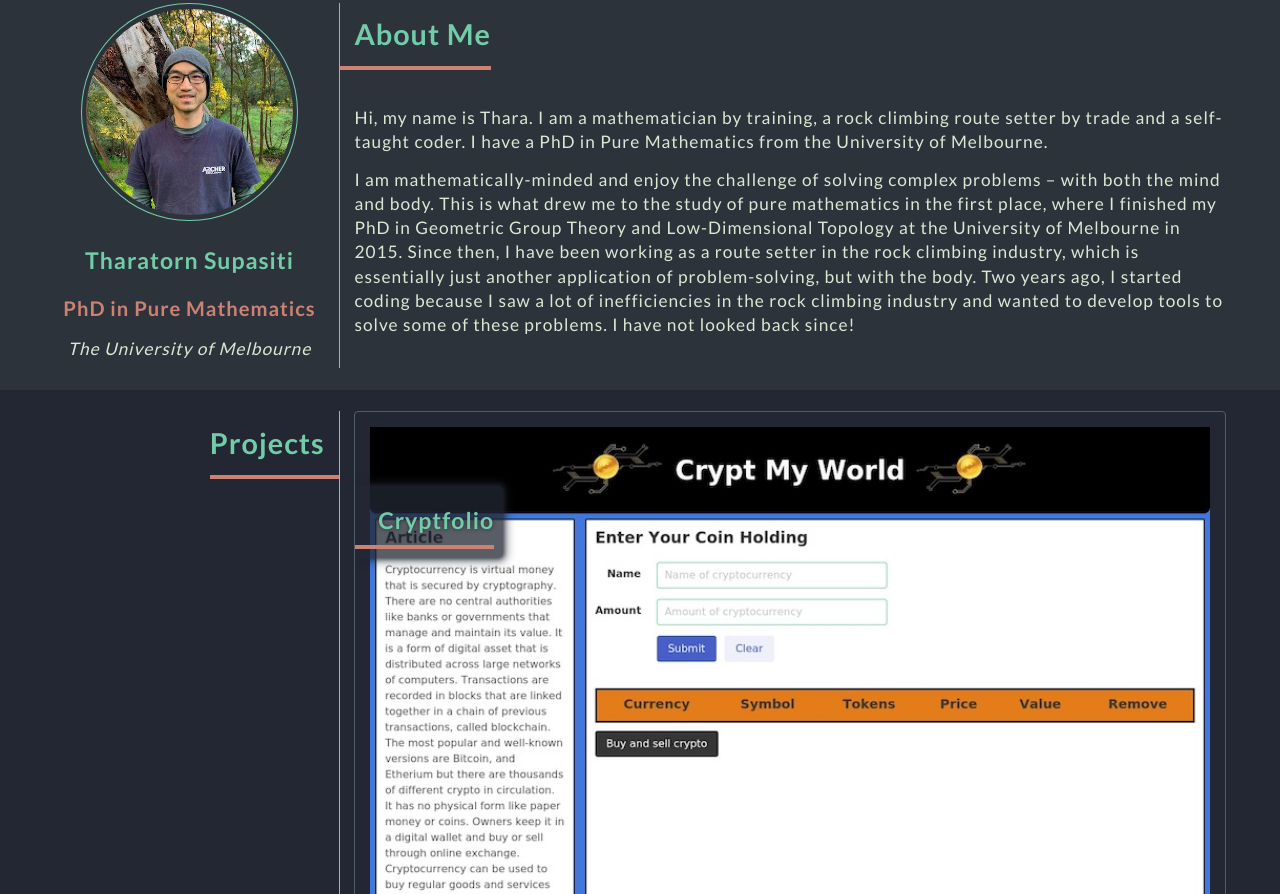
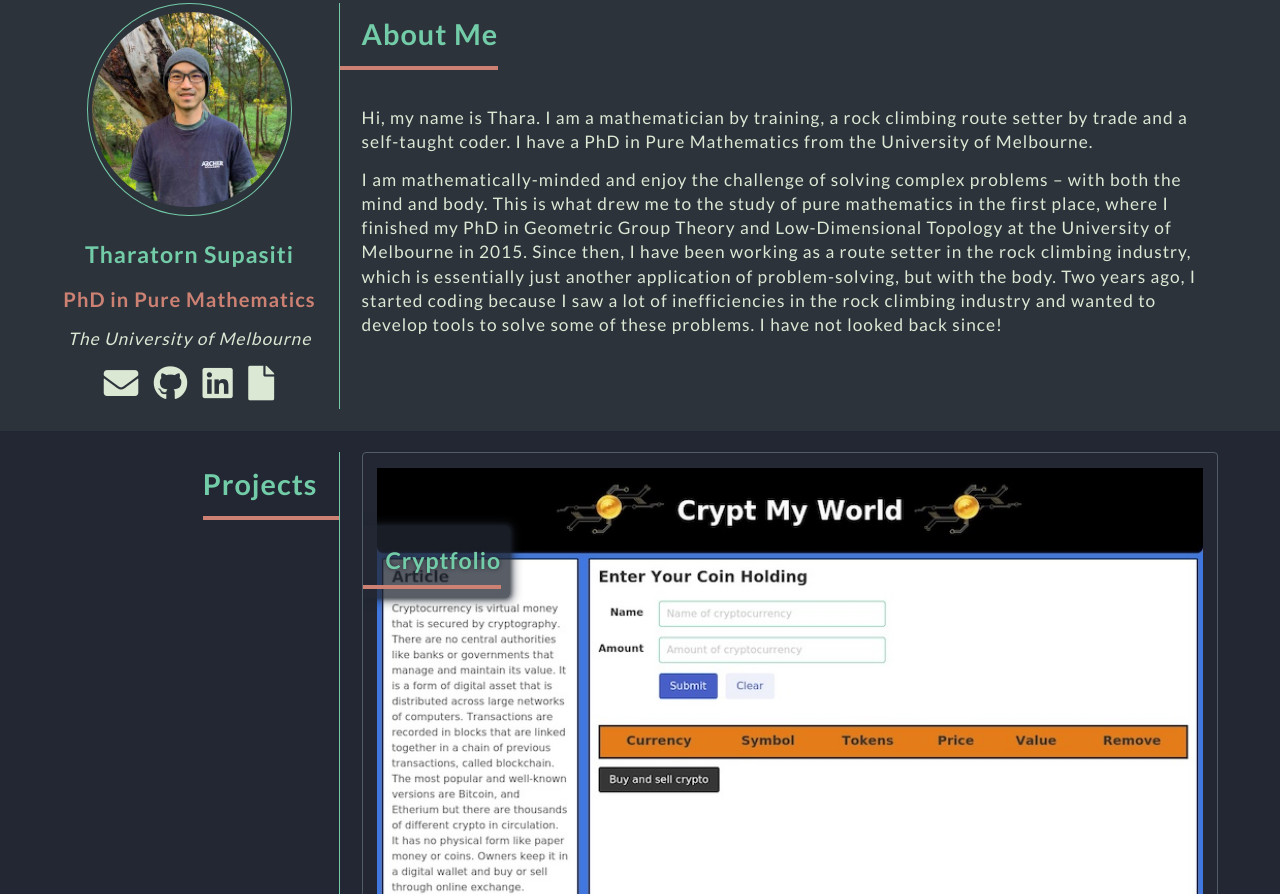
Before and after one commit to Supasiti/02-portfolio-web-demo, a plain HTML site: page index.html in a window 1280 px wide. Shown: the part 486-1380 px from the top of the page. Drawn offline with Linux system fonts and the light colour scheme.

Commit message:
add contact links

```diff
--- a/assets/css/style.css
+++ b/assets/css/style.css
@@ -227,22 +227,20 @@ main {
 
 .content {
   width: 100%;
-  padding: 0rem 1rem;
+  padding: 0rem 1.5rem;
 }
 
 /* Titles on left or right sides of the vertical line */
 .left-title {
-  padding-right: 1rem;
+  padding-right: 1.5rem;
   margin-bottom: 1em;
   position: relative;
-  right: -1rem;
 }
 
 .right-title {
-  padding-left: 1rem;
+  padding-left: 1.5rem;
   margin-bottom: 1em;
   position: relative;
-  left: -1rem;
 }
 
 /* ------------------------------------- */
@@ -258,6 +256,9 @@ main {
 
 .profile {
   text-align: center;
+}
+.profile > * {
+  padding: 0.5rem 0rem;
 }
 .profile h4 {
   color: var(--ny-pink);
@@ -286,19 +287,13 @@ main {
   border-radius: 50%;
   margin: auto;
 }
+.network-icon > li {
+  padding: 0rem 0.5rem;
+}
 
 /* ------------------------------------- */
 /* portfolios section */
 
-#first-project-container {
-  margin-left: -0.5rem;
-  margin-right: -0.5rem;
-}
-
-#other-project-container {
-  margin-left: -0.5rem;
-  margin-right: -0.5rem;
-}
 
 .card {
   position: relative;
@@ -371,7 +366,7 @@ main {
   padding: 0px 1rem;
   border: 1px solid var(--teal);
   border-radius: var(--border-radius);
-};
+}
 
 /* effect on hover */
 .card:hover {
@@ -506,13 +501,12 @@ main {
     border: none;
   }
 
-  .side-container .content {
+  .side-container header {
     justify-content: flex-start;
   }
 
   .left-title {
     padding-right: 0rem;
     padding-left: 1rem;
-    left: -1rem;
   }
 }
--- a/index.html
+++ b/index.html
@@ -7,11 +7,7 @@
   <title>Tharatorn Supasiti | Full-stack Developer</title>
 
   <!-- font awesome -->
-  <link rel="stylesheet" href="https://cdnjs.cloudflare.com/ajax/libs/font-awesome/5.15.3/css/all.min.css
-
-
-
-  ">
+  <link rel="stylesheet" href="https://cdnjs.cloudflare.com/ajax/libs/font-awesome/5.15.3/css/all.min.css">
 
   <!--  styles -->
   <link rel="stylesheet" href="./assets/css/reset.css">
@@ -81,7 +77,7 @@
       <div class="container py-5 flex-row">
 
         <!-- side column -->
-        <div class="col-12 col-md-4 col-lg-3 side-container">
+        <aside class="col-12 col-md-4 col-lg-3 side-container">
           <div class="content">
             <div class="flex-column justify-flex-start align-center profile">
               <div class="img-border">
@@ -92,18 +88,39 @@
               <h3>Tharatorn Supasiti</h3>
               <h4>PhD in Pure Mathematics</h4>
               <p>The University of Melbourne</p>
+              <ul class="flex-row justify-space-between network-icon" aria-hidden="true">
+                <li>
+                  <a href="mailto:tharatorn.supasiti@gmail.com">
+                    <i class="fas fa-envelope fa-2x"></i>
+                  </a>
+                </li>
+                <li>
+                  <a href="https://github.com/supasiti" target="_blank" rel="noopener">
+                    <i class="fab fa-github fa-2x"></i>
+                  </a>
+                </li>
+                <li>
+                  <a href="https://www.linkedin.com/in/tharatorn-supasiti-23240575/" target="_blank" rel="noopener">
+                    <i class="fab fa-linkedin fa-2x"></i>
+                  </a>
+                </li>
+                <li>
+                  <a href="./assets/files/CV-2021-06-19.pdf">
+                    <i class="fas fa-file fa-2x"></i>
+                  </a>
+                </li>
+              </ul>
             </div>
           </div>
-        </div>
+        </aside>
 
         <!-- main column-->
-        <div class="col-12 col-md-8 col-lg-9 main-container">
-          <div class="content">
+        <div class="col-12 col-md-8 col-lg-9">
           <article class="flex-row">
             <header>
               <h2 class="right-title underline">About Me</h2>
             </header>
-              <body class="col-12">
+            <div class="content">
               <p>Hi, my name is Thara. I am a mathematician by training, a rock climbing
                 route setter by trade and a self-taught coder. I have a PhD in Pure Mathematics
                 from the University of Melbourne.</p>
@@ -116,9 +133,8 @@
                 but with the body. Two years ago, I started coding because I saw a lot of
                 inefficiencies in the rock climbing industry and wanted to develop tools to
                 solve some of these problems. I have not looked back since!</p>
-              </body>
+            </div>
           </article>
-          </div>
         </div>
       </div>
     </section>
@@ -129,17 +145,14 @@
       <div class="container py-5 flex-row">
 
         <!-- Side flex-column -->
-        <div class="col-12 col-md-4 col-lg-3 side-container">
-          <div class="content flex-row justify-flex-end">
-            <header>
+        <aside class="col-12 col-md-4 col-lg-3 side-container">
+          <header class="flex-row justify-flex-end">
             <h2 class="left-title underline">Projects</h2>
           </header>
-          </div>
-        </div>
+        </aside>
 
         <!-- main projects -->
-        <div class="col-12 col-md-8 col-lg-9">
-          <div class="content">
+        <div class="col-12 col-md-8 col-lg-9 px-4">
           <div id="first-project-container" >
             <!-- pull the first project here -->
           </div>
@@ -147,28 +160,24 @@
           <div id="other-project-container">
             <!-- pull the other projects here -->
           </div>
-
-          </div>
         </div>
       </div>
     </section>
 
     <!-- Contact -->
-    <section class="main-section anchor">
+    <!-- <section class="main-section anchor">
       <a class="anchor-tag" name="contact-me"></a>
-      <div class="container py-5 flex-row">
+      <div class="container py-5 flex-row"> -->
 
         <!-- Side flex-column -->
-        <div class="col-12 col-md-4 col-lg-3 side-container">
-          <div class="content flex-row justify-flex-end">
-            <header>
+        <!-- <aside class="col-12 col-md-4 col-lg-3 side-container">
+          <header class="flex-row justify-flex-end">
             <h2 class="left-title underline">Contact Me</h2>
           </header>
-          </div>
-        </div>
+        </aside> -->
 
         <!-- main projects -->
-        <div class="col-12 col-md-8 col-lg-9">
+        <!-- <div class="col-12 col-md-8 col-lg-9">
           <div class="content">
             <ul class="py-5 flex-row justify-space-between">
               <li class="col-fit underline">
@@ -184,7 +193,7 @@
           </div>
         </div>
       </div>
-    </section>
+    </section> -->
   </main>
 
   <!-- Footer -->
```
Also changed, not shown: 1 other file. Lines whose indentation alone changed are shown as unchanged.
